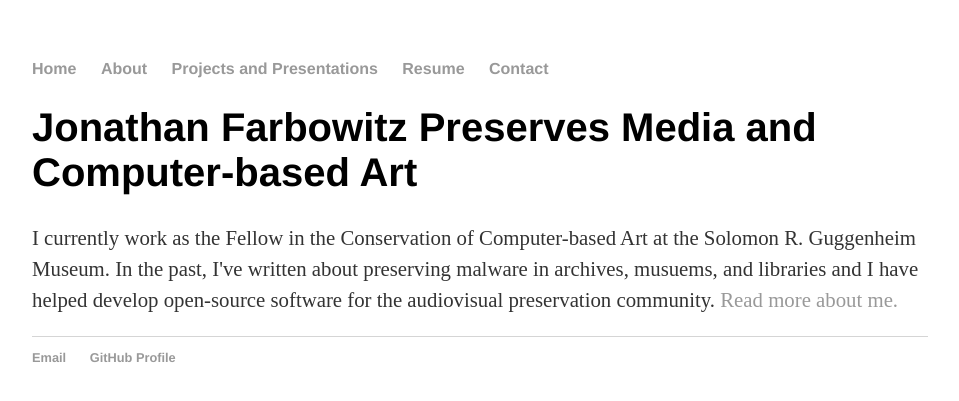
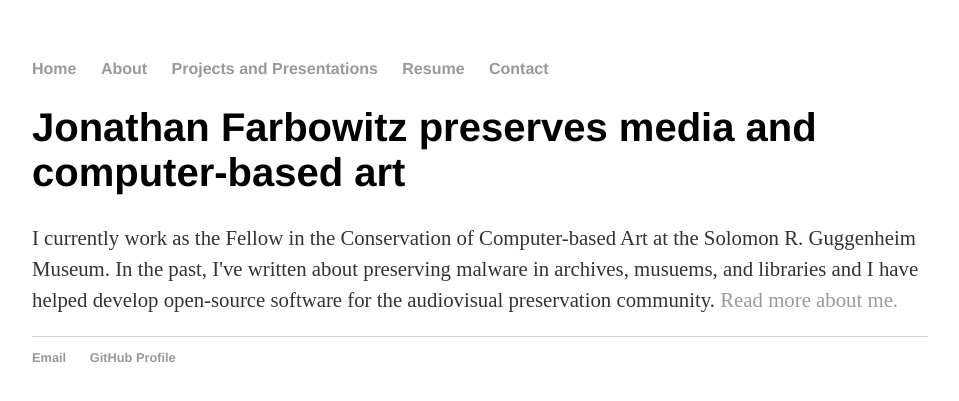
Before and after one commit to jfarbowitz/jfarbowitz.github.io, a Jekyll site: the page built from index.html, in a window 1280 px wide. Shown: the top 401 px of the page, without its empty margins (160-1119 px from the left). Built offline with Jekyll 4.4.1, drawn with Linux system fonts in a browser that asks for light colours.

```diff
--- a/index.html
+++ b/index.html
@@ -1,8 +1,8 @@
 ---
 layout: default
-title: Jonathan Farbowitz Preserves Media and Computer-based Art
+title: Jonathan Farbowitz preserves media and computer-based art
 ---
     		<div class="blurb">
-        		<h1>Jonathan Farbowitz Preserves Media and Computer-based Art</h1>
+        		<h1>Jonathan Farbowitz preserves media and computer-based art</h1>
 				<p>I currently work as the Fellow in the Conservation of Computer-based Art at the Solomon R. Guggenheim Museum. In the past, I've written about preserving malware in archives, musuems, and libraries and I have helped develop open-source software for the audiovisual preservation community. <a href="/about">Read more about me.</a></p>
     		</div>
```
